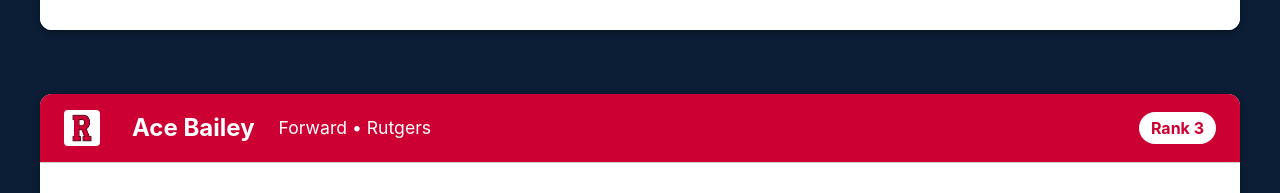
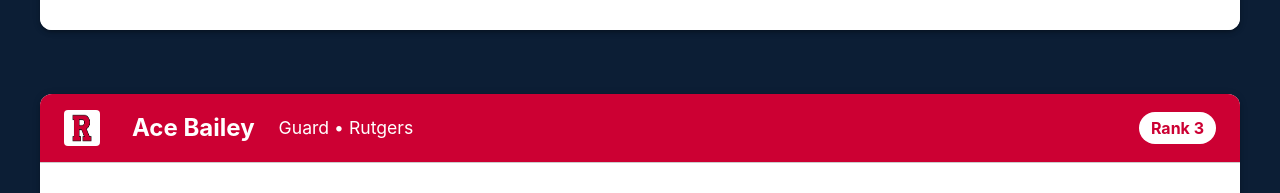
Before and after one commit to AGarciaJr/draft-hub, a React (Vite) app: page /draft-board in a window 1280 px wide. Shown: the part 1558-1751 px from the top of the page. Built offline with nearby package versions, Linux system fonts and the light colour scheme; grey boxes are pictures that could not be loaded.

Commit message:
Added Position to the bigboard and player profile.

```diff
--- a/src/features/draft-board/BigBoard.tsx
+++ b/src/features/draft-board/BigBoard.tsx
@@ -8,6 +8,9 @@ import StarIcon from '@mui/icons-material/Star';
 import { playerDataService } from '../../services/playerDataService';
 import playerClassesPositionsData from '../../data/player_classes_positions.json' with { type: 'json' };
 import schoolColorsLogos from '../../data/school_colors_logos.json' with { type: 'json' };
+import scrapedPositions from '../../data/processed/scraped_positions.json' with { type: 'json' };
+
+const nameToPositionMap = new Map<string, string>(Object.entries(scrapedPositions));
 
 // Helper function to get player class and position
 const getPlayerClassAndPosition = (playerName: string) => {
@@ -266,7 +269,7 @@ const BigBoard: React.FC = () => {
               sx={{ fontSize: '1.1rem', fontWeight: 400, color: '#fff', ml: 2 }}
             >
               {(() => {
-                const { position } = getPlayerClassAndPosition(player.name);
+                const position = nameToPositionMap.get(player.name) || 'Unknown';
                 return position ? `${position}` : '';
               })()} {player.currentTeam ? `• ${player.currentTeam}` : ''}
             </Typography>
--- a/src/pages/PlayerProfile.tsx
+++ b/src/pages/PlayerProfile.tsx
@@ -6,6 +6,9 @@ import ScoutingReportForm from '../components/ScoutingReportForm';
 import ScoutingReportList from '../components/ScoutingReportList';
 import type { ScoutingReport } from '../types/player.types';
 import playerSummaries from '../data/player_summaries.json' with { type: 'json' };
+import scrapedPositions from '../data/processed/scraped_positions.json' with { type: 'json' };
+
+const nameToPositionMap = new Map<string, string>(Object.entries(scrapedPositions));
 
 const PlayerProfile: React.FC = () => {
   const { playerId } = useParams();
@@ -89,6 +92,10 @@ const PlayerProfile: React.FC = () => {
           <Box>
             <Typography variant="h3" gutterBottom>
               {player.name}
+            </Typography>
+
+            <Typography variant="h5" color="text.secondary" gutterBottom>
+              {nameToPositionMap.get(player.name) || 'Unknown'}
             </Typography>
 
             {playerSummary ? (
```
